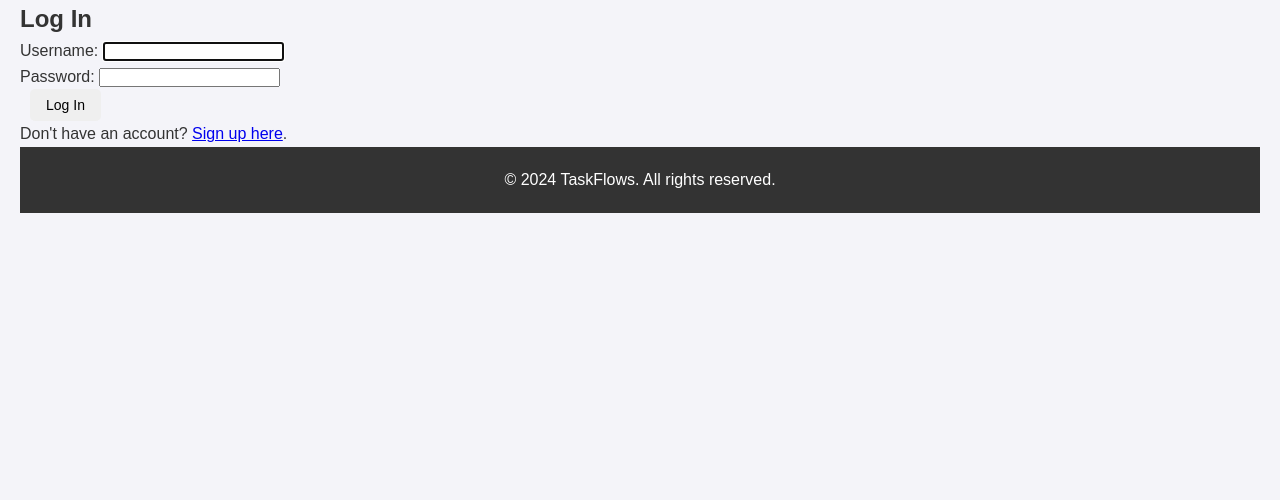
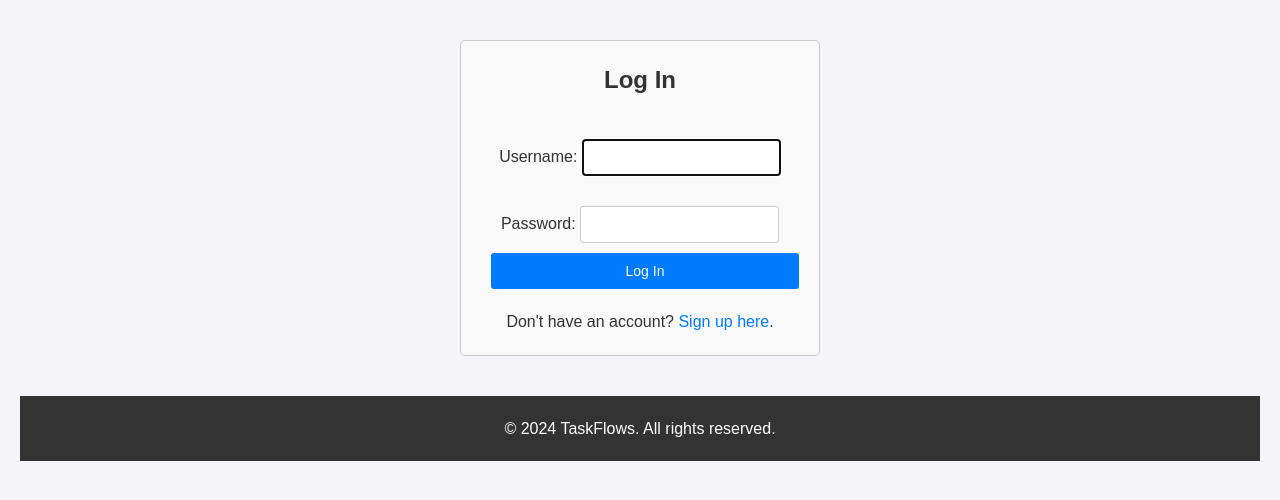
Before and after one commit to SamuelAirs/FinalProjectSamuelAyers, a Django app: page /accounts/login/ in a window 1280 px wide. Shown: the part 245-745 px from the top of the page. Run offline with Django 5.2, Linux system fonts and the light colour scheme.

Commit message:
worked on design of login and signup pages

```diff
--- a/taskFlows/reminders/static/reminders/style.css
+++ b/taskFlows/reminders/static/reminders/style.css
@@ -251,3 +251,59 @@ header h1 a {
 header h1 a:hover {
     color: #cccccc;  /* Lighter shade on hover */
 }
+
+
+.auth-form {
+  max-width: 360px;
+  margin: 40px auto;
+  padding: 20px;
+  border: 1px solid #ccc;
+  border-radius: 5px;
+  background-color: #f9f9f9;
+}
+
+.auth-form h2 {
+  text-align: center;
+  margin-bottom: 20px;
+}
+
+.auth-form form {
+  display: flex;
+  flex-direction: column;
+}
+
+.auth-form input[type="text"],
+.auth-form input[type="password"],
+.auth-form input[type="email"] {
+  padding: 10px;
+  margin-bottom: 10px;
+  border: 1px solid #ccc;
+  border-radius: 3px;
+}
+
+.auth-form button.btn {
+  padding: 10px;
+  background-color: #007bff;
+  color: white;
+  border: none;
+  border-radius: 3px;
+  cursor: pointer;
+}
+
+.auth-form button.btn:hover {
+  background-color: #0056b3;
+}
+
+.auth-form p {
+  text-align: center;
+  margin-top: 20px;
+}
+
+.auth-form a {
+  color: #007bff;
+  text-decoration: none;
+}
+
+.auth-form a:hover {
+  text-decoration: underline;
+}
--- /dev/null
+++ b/taskFlows/reminders/templates/registration/base.html
@@ -0,0 +1,43 @@
+{% load static %}
+
+<!DOCTYPE html>
+<html lang="en">
+<head>
+    <meta charset="UTF-8">
+    <meta name="viewport" content="width=device-width, initial-scale=1.0">
+    <title>TaskFlows</title>
+    <link rel="stylesheet" href="{% static '/reminders/style.css' %}">
+</head>
+
+{% if user.is_authenticated %}
+<body>
+    <header>
+        <h1><a href="{% url 'reminders:index' %}"><span class="brand-name">TaskFlows</span></a></h1>
+        <div class="header-content">
+            <nav>
+                <ul>
+                    <li><a href="{% url 'reminders:index' %}">Active Reminders</a></li>
+                    <li><a href="{% url 'reminders:completedReminders' %}">Completed Reminders</a></li>
+                    <li><a href="{% url 'reminders:createReminder' %}">New Reminder</a></li>
+                </ul>
+            </nav>
+            <form action="{% url 'logout' %}" method="post" class="logout-form">
+                {% csrf_token %}
+                <button type="submit">Log Out</button>
+            </form>
+        </div>
+    </header>
+{% else %}
+<body>
+    <header>
+    <h1><a href="{% url 'reminders:index' %}"><span class="brand-name">TaskFlows</span></a></h1>
+
+    </header>
+{% endif %}
+    {% block content %}{% endblock %}
+
+    <footer>
+        <p>© 2024 TaskFlows. All rights reserved.</p>
+    </footer>
+</body>
+</html>
--- a/taskFlows/reminders/templates/registration/login.html
+++ b/taskFlows/reminders/templates/registration/login.html
@@ -1,13 +1,13 @@
-<!-- templates/registration/login.html -->
-
-{% extends "reminders/base.html" %}
+{% extends "registration/base.html" %}
 
 {% block content %}
-<h2>Log In</h2>
-<form method="post">
-  {% csrf_token %}
-  {{ form }}
-  <button type="submit">Log In</button>
-</form>
-<p>Don't have an account? <a href="{% url 'signup' %}">Sign up here</a>.</p>
+<div class="auth-form">
+  <h2>Log In</h2>
+  <form method="post">
+    {% csrf_token %}
+    {{ form.as_p }}
+    <button type="submit" class="btn">Log In</button>
+  </form>
+  <p>Don't have an account? <a href="{% url 'signup' %}">Sign up here</a>.</p>
+</div>
 {% endblock %}
```
Also changed, not shown: taskFlows/reminders/templates/registration/signup.html (+10 -7 lines).
